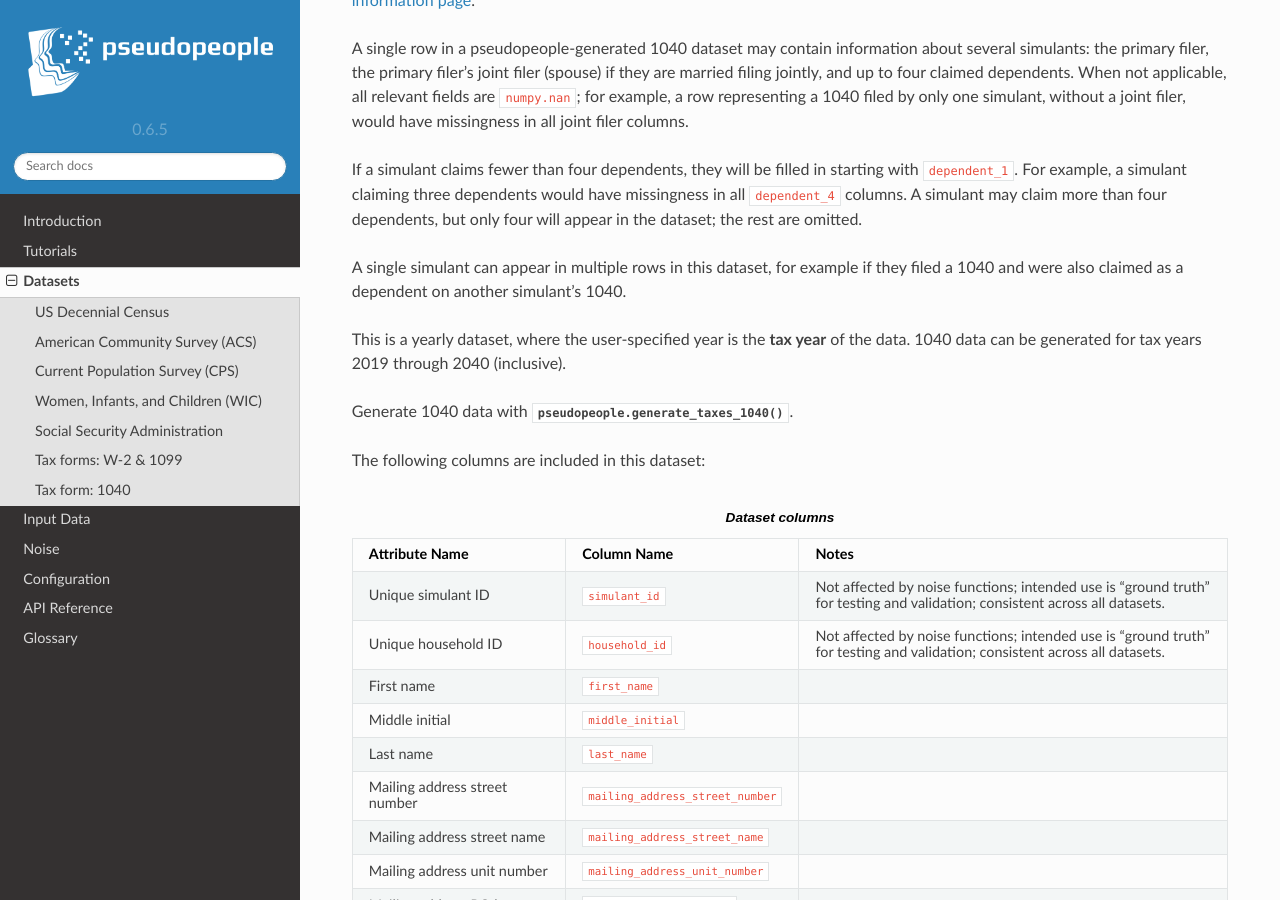
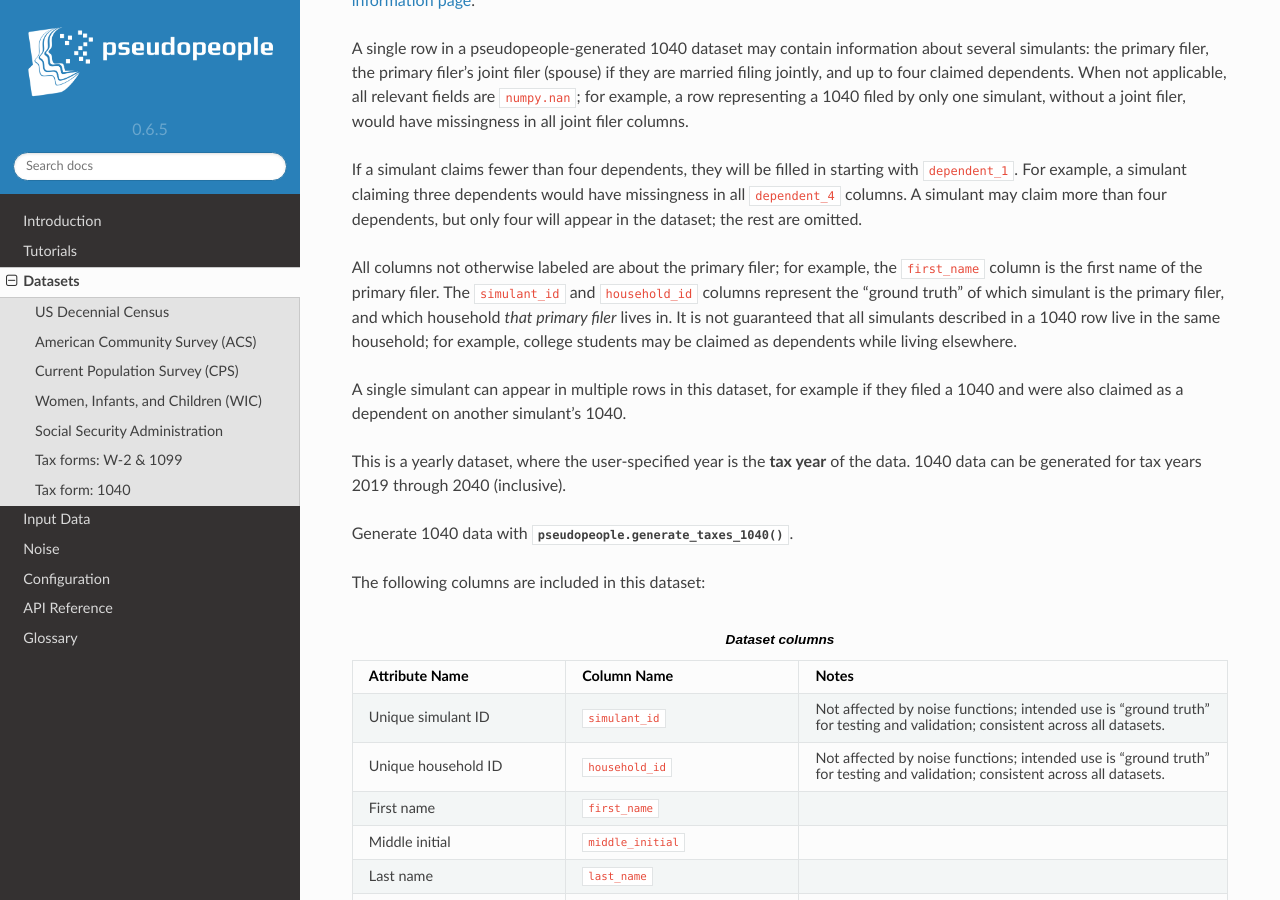
Before and after one commit to ihmeuw/pseudopeople, a Sphinx documentation site: the page built from docs/source/datasets/index.rst, in a window 1280 px wide and 900 px high, scrolled down 7926 px. Built offline with Sphinx 7.4.7 and the Read the Docs theme 2.0.0, drawn with Linux system fonts in a browser that asks for light colours.

Commit message:
Add note about primary filer columns

```diff
--- a/docs/source/datasets/index.rst
+++ b/docs/source/datasets/index.rst
@@ -513,6 +513,14 @@ For example, a simulant claiming three dependents would have missingness in all
 A simulant may claim more than four dependents, but only four will appear in the
 dataset; the rest are omitted.
 
+All columns not otherwise labeled are about the primary filer;
+for example, the :code:`first_name` column is the first name of the primary filer.
+The :code:`simulant_id` and :code:`household_id` columns represent the "ground truth"
+of which simulant is the primary filer, and which household *that primary filer* lives
+in.
+It is not guaranteed that all simulants described in a 1040 row live in the same household;
+for example, college students may be claimed as dependents while living elsewhere.
+
 A single simulant can appear in multiple rows in this dataset,
 for example if they filed a 1040 and were also claimed as a dependent on another
 simulant's 1040.
```
